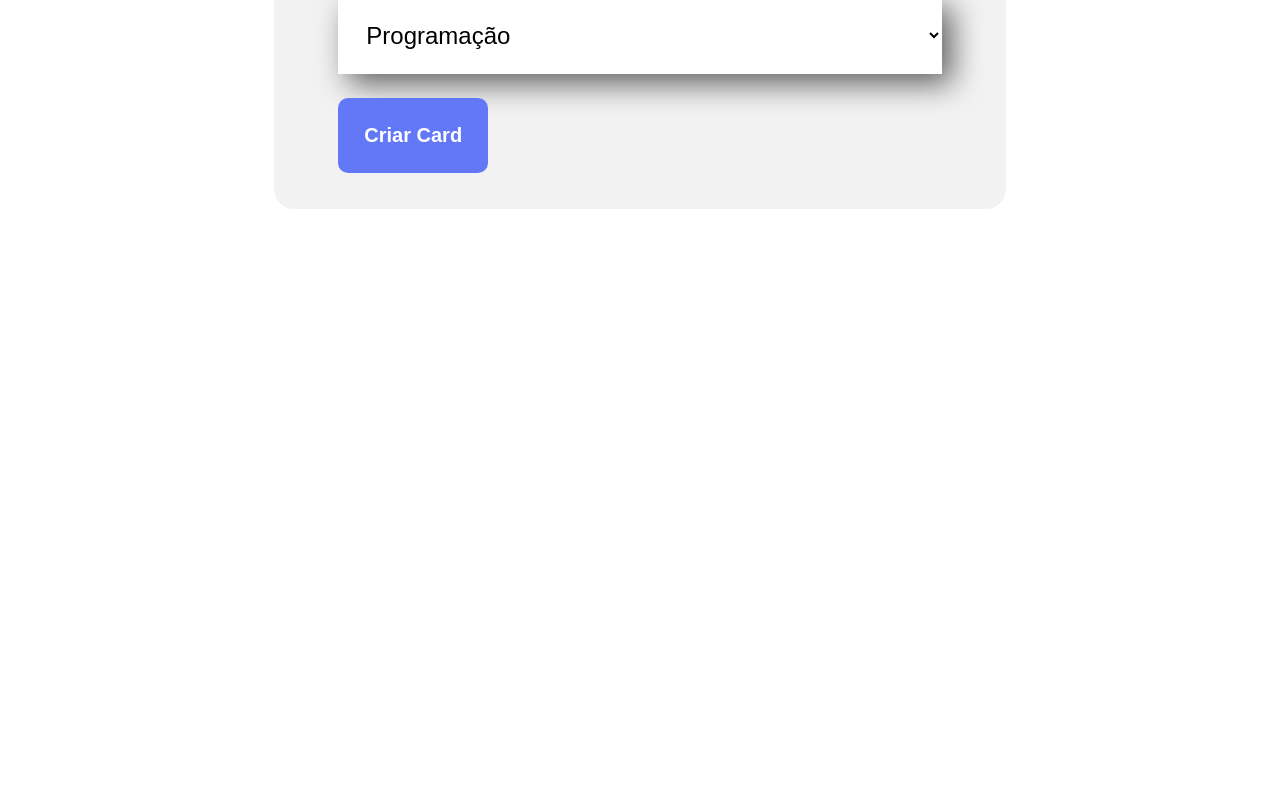
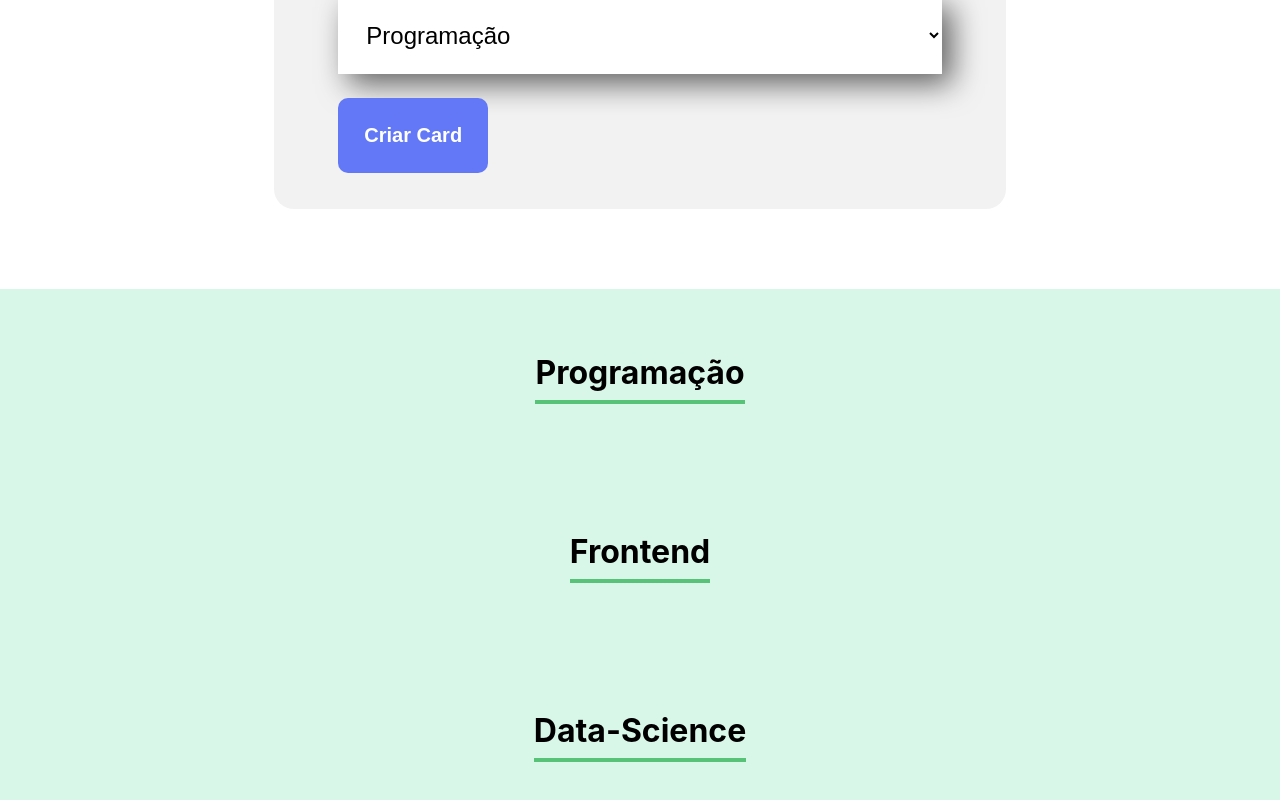
Before and after one commit to viniciusdamascenosouza/organo, a React (Create React App) app in the folder organo/: page / in a window 1280 px wide. Shown: the part 1138-1938 px from the top of the page. Before the commit the page ends 1427 px from the top, so only its background shows below. Built offline with nearby package versions, Linux system fonts and the light colour scheme.

Commit message:
Estilização do título time

```diff
--- a/organo/src/App.js
+++ b/organo/src/App.js
@@ -1,6 +1,7 @@
 import { useState } from "react";
 import Banner from "./componentes/Banner";
 import Formulario from "./componentes/Formulario";
+import Time from "./componentes/Time";
 
 function App() {
   const [colaboradores, setColaboradores] = useState([]);
@@ -18,6 +19,9 @@ function App() {
           aoNovoColaboradorAdicionado(colaborador)
         }
       />
+      <Time nome="Programação" />
+      <Time nome="Frontend" />
+      <Time nome="Data-Science" />
     </div>
   );
 }
--- a/organo/src/componentes/Time/Time.css
+++ b/organo/src/componentes/Time/Time.css
@@ -0,0 +1,13 @@
+.time {
+    text-align: center;
+    padding: 32px;
+    background-color: #D9F7E9;
+}
+
+.time h3 {
+    font-size: 32px;
+    border-bottom: 4px solid #57c278;
+    display: inline-block;
+    padding-bottom: 8px;
+    color: black;
+}
--- a/organo/src/componentes/Time/Time.js
+++ b/organo/src/componentes/Time/Time.js
@@ -1,9 +1,9 @@
-import 'Time.css';
+import "./Time.css";
 
 export const Time = (props) => {
-    return(
-        <section>
-            <h3>{props.nome}</h3>
-        </section>
-    )
-}
+  return (
+    <section className="time">
+      <h3>{props.nome}</h3>
+    </section>
+  );
+};
```
